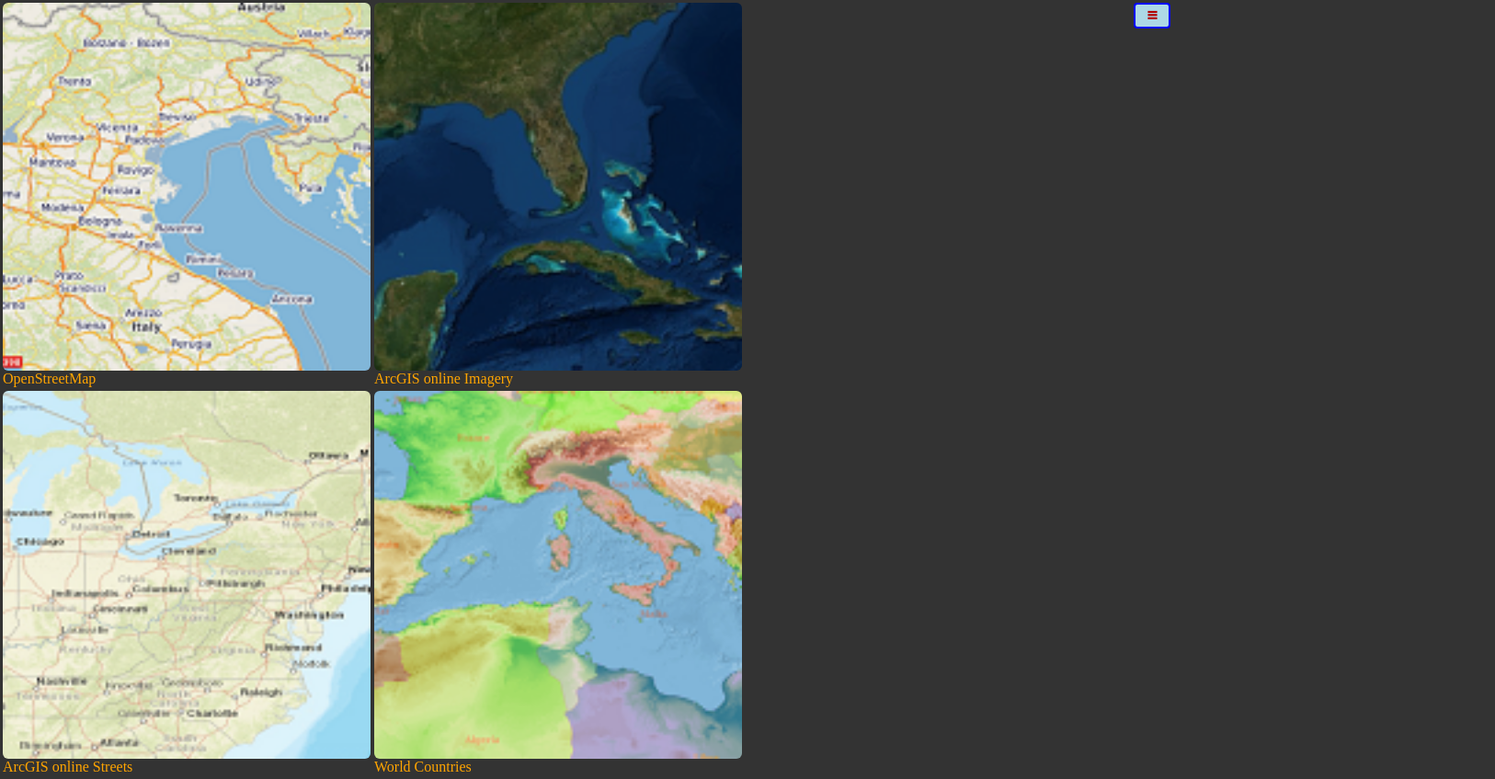
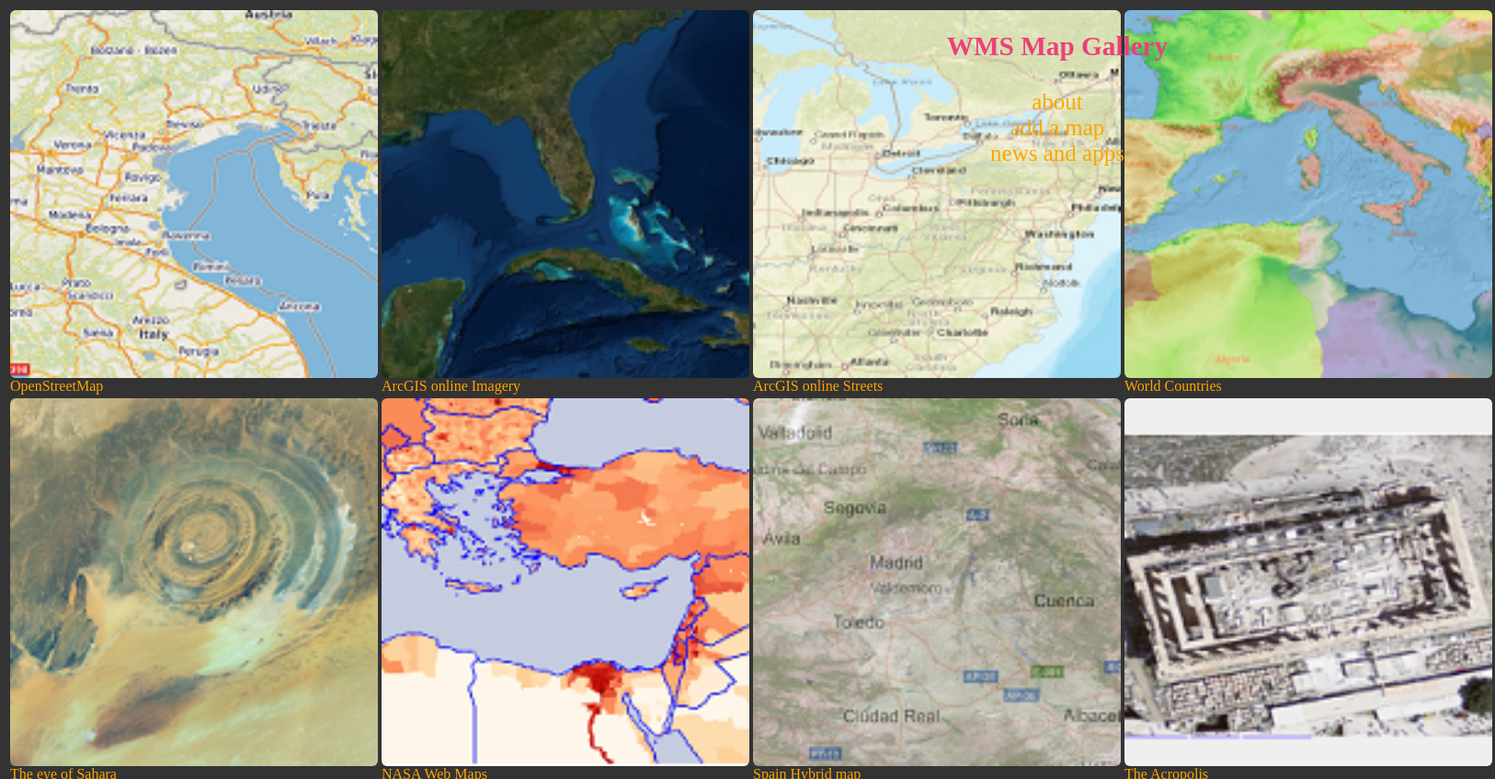
Before and after one commit to rodispantelis/WMSMapGallery, a plain HTML site: page index.html in a window 1280 px wide. Shown: the top 847 px of the page at 92% size, 1626 px wide, since content can reach past the window. Drawn offline with Linux system fonts and the light colour scheme.

Commit message:
Update index.html

```diff
--- a/index.html
+++ b/index.html
@@ -101,9 +101,17 @@ function generate_table() {
 		htmlcnt("side");
 		document.getElementById("side").style.display="block";
 		document.getElementById("side").style.width="250px";
-	}else{
-		d2=2;
+	}
+	else if(screen.width>200){
+		d2=4;
 		d3=screen.width*0.6/1.2;
+		htmlcnt("side");
+		document.getElementById("side").style.display="block";
+		document.getElementById("side").style.width="250px";
+	}
+	else{
+		d2=1;
+		d3=screen.width*0.99;
 		body.style.margin=0;
 		body.style.padding=0;
 		htmlcntm("sidebar");
```
